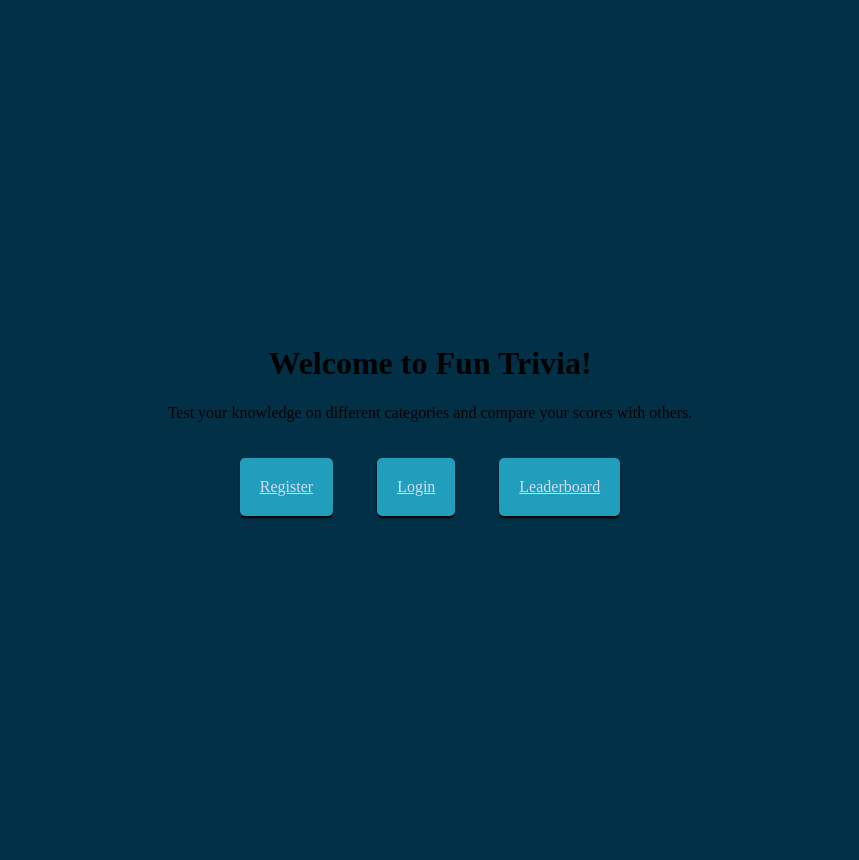
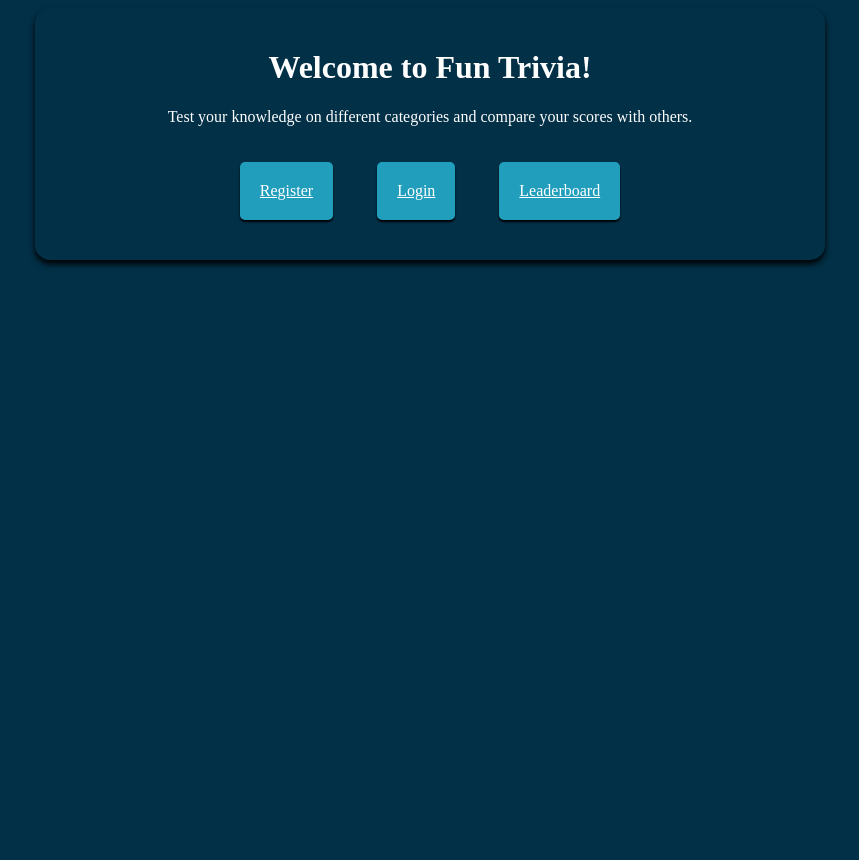
Before and after one commit to 85jo/QuizGameProjectCTEC295, a Flask app: page / in a window 1280 px wide. Shown: the whole page, without its empty margins (210-1069 px from the left). After the commit the page ends 267 px from the top, so only its background shows below. Run offline with Flask 3, Linux system fonts and the light colour scheme.

Commit message:
navigations
added navigations and made update to navigate back to homepage

```diff
--- a/static/css/styles.css
+++ b/static/css/styles.css
@@ -169,9 +169,16 @@ body {
 
 
 .container {
+    width 80%;
+    margin-top: 20%;
+    margin: auto;
     text-align: center;
-    padding: 25%;
-
+    max-width: 750px;
+    color: #ffffff;
+    padding: 20px;
+    border-radius: 15px;
+    background-color: #023047;
+    box-shadow: 0 4px 6px #000000;
 }
 
 .navigation a {
@@ -179,7 +186,7 @@ body {
     padding: 20px 20px;
     margin: 20px;
     border-radius: 5px;
-    columns: #ffffff;
+    color: #ffffff;
     box-shadow: 0 2px 2px #000000;
 }
 
--- a/templates/dashboard.html
+++ b/templates/dashboard.html
@@ -18,6 +18,8 @@
     <h2>User Score</h2>
     <p>Your score: {% if user_score %}{{ user_score[0] }}{% else %}N/A{% endif %}</p>
 
+    <a href="{{ url_for('display_quiz') }}">Start Quiz</a>
+    <a href="{{ url_for('display_leaderboard') }}">Leaderboard</a>
     <a href="{{ url_for('logout') }}">Logout</a>
 </body>
 </html>
--- a/templates/index.html
+++ b/templates/index.html
@@ -13,7 +13,7 @@
     <div class="navigation">
         <a href="{{ url_for('register') }}" class="btn btn-register">Register</a>
             <a href="{{ url_for('login') }}" class="btn btn-login">Login</a>
-            <a href="{{ url_for('leaderboard') }}" class="btn btn-leaderboard">Leaderboard</a>
+            <a href="{{ url_for('display_leaderboard') }}" class="btn btn-leaderboard">Leaderboard</a>
     </div>
 </div>
 </body>
--- a/templates/leaderboard.html
+++ b/templates/leaderboard.html
@@ -16,5 +16,7 @@
             {% endfor %}
         </ol>
     </div>
+    <a href="{{ url_for('dashboard') }}">Dashboard</a>
+
 </body>
 </html>
--- a/templates/login.html
+++ b/templates/login.html
@@ -15,5 +15,7 @@
         <input type="password" name="password" placeholder="Password" required>
         <button type="submit">Login</button>
     </form>
+    <a href="{{ url_for('home') }}">Home</a>
+
 </body>
 </html>
--- a/templates/register.html
+++ b/templates/register.html
@@ -15,5 +15,7 @@
         <input type="email" name="email" placeholder="Email" required>
         <button type="submit">Register</button>
     </form>
+    <a href="{{ url_for('home') }}">Home</a>
+
 </body>
 </html>
```
Also changed, not shown: trivia.db.
